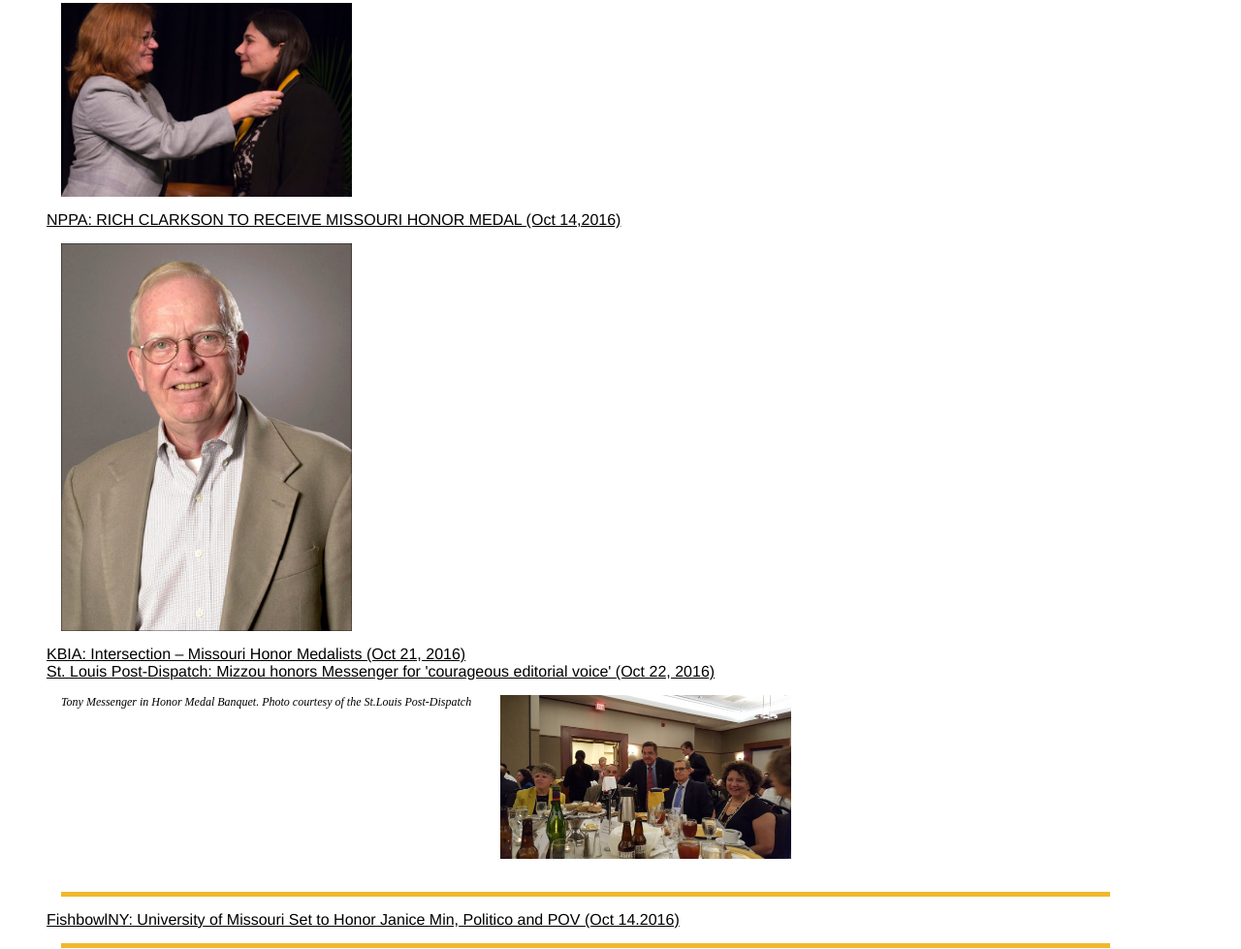
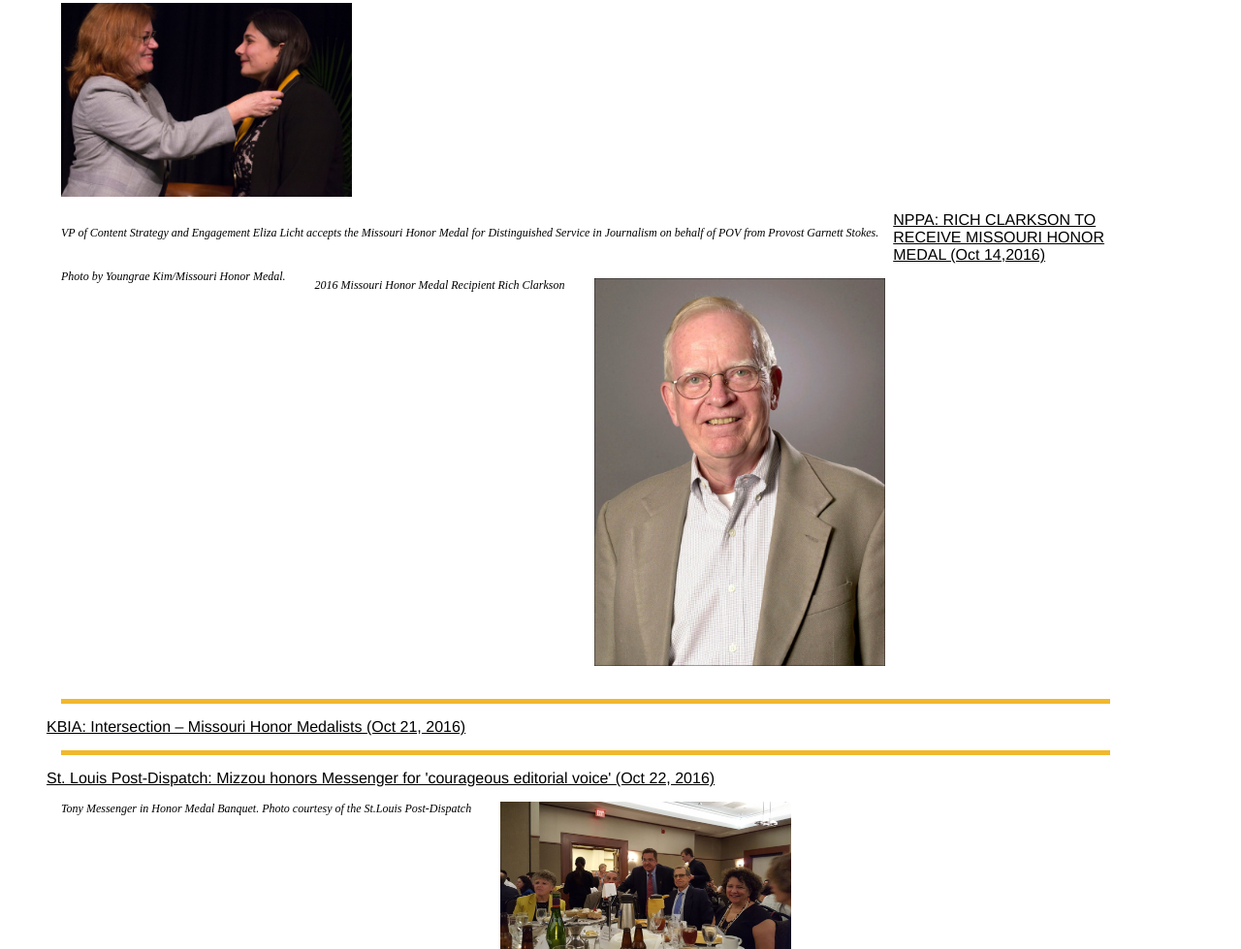
Before and after one commit to j4502-fs16/missourihonormedals, a plain HTML site: page news.html in a window 1280 px wide. Shown: the part 589-1568 px from the top of the page at 97% size. Drawn offline with Linux system fonts and the light colour scheme.

Commit message:
put captions back

```diff
--- a/news.html
+++ b/news.html
@@ -33,15 +33,20 @@
 <hr>
 <li><a href ="http://www.pbs.org/pov/blog/povdocs/2016/10/pov-receives-the-missouri-honor-medal-for-distinguished-service-in-journalism/">POV’s Documentary Blog: POV Receives the Missouri Honor Medal for Distinguished Service in Journalism (Oct 20, 2016) </a></li>
 <img class="newsimage" src="Pictures/pov.jpg" alt="pov picture"/>
+  <p class="caption"> VP of Content Strategy and Engagement Eliza Licht accepts the Missouri Honor Medal for Distinguished Service in Journalism on behalf of POV from Provost Garnett Stokes. </p>
+  <p class="caption">Photo by Youngrae Kim/Missouri Honor Medal. </p>
+<br>
+</hr>
 
-
-<li><a href="https://nppa.org/news/rich-clarkson-receive-missouri-honor-medal">NPPA: RICH CLARKSON TO RECEIVE MISSOURI HONOR MEDAL (Oct 14,2016)</a></li>
-
+<li><a href="https://nppa.org/news/rich-clarkson-receive-missouri-honor-medal">NPPA: RICH CLARKSON TO RECEIVE MISSOURI HONOR MEDAL (Oct 14,2016)</a>
+  <br>
 <img class="newsimage" src="Pictures/richclarkson.jpg" alt="Rich Clarkson"/>
-
+<p class="caption">2016 Missouri Honor Medal Recipient Rich Clarkson</p>
+</li>
+<hr>
 <li><a href= "http://kbia.org/post/intersection-missouri-honor-medalists#stream/0">KBIA: Intersection – Missouri Honor Medalists (Oct 21, 2016)</a>
 </li>
-
+<hr>
 <li><a href="http://www.stltoday.com/news/local/metro/mizzou-honors-messenger-for-courageous-editorial-voice/article_1dd3d25b-d5c2-5d1e-8db2-a4a9d577df8e.html">St. Louis Post-Dispatch: Mizzou honors Messenger for 'courageous editorial voice' (Oct 22, 2016)</a>
   <br>
 <img class="newsimage" src="Pictures/stltoday.jpg" alt="St. Louis Post-Dispatch"/>
```
